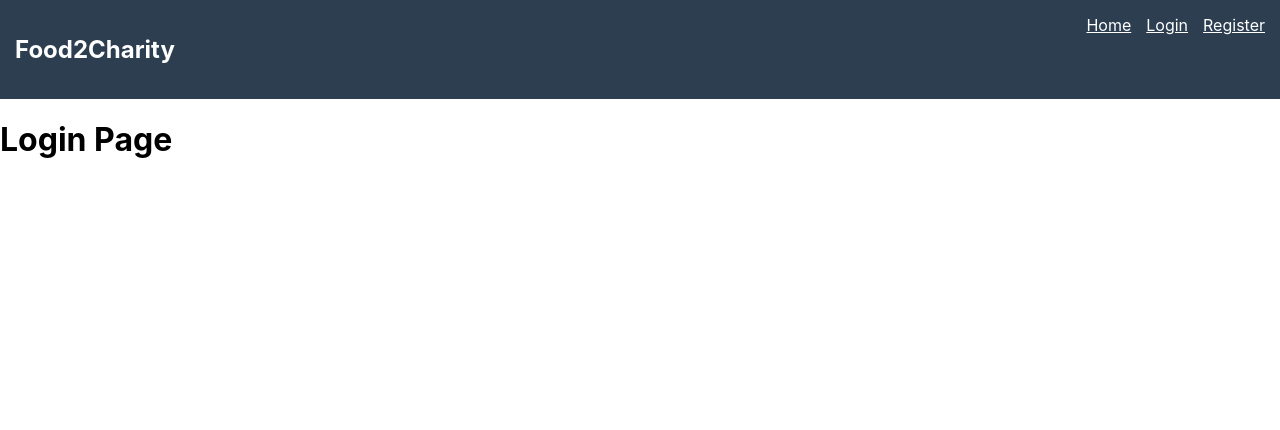
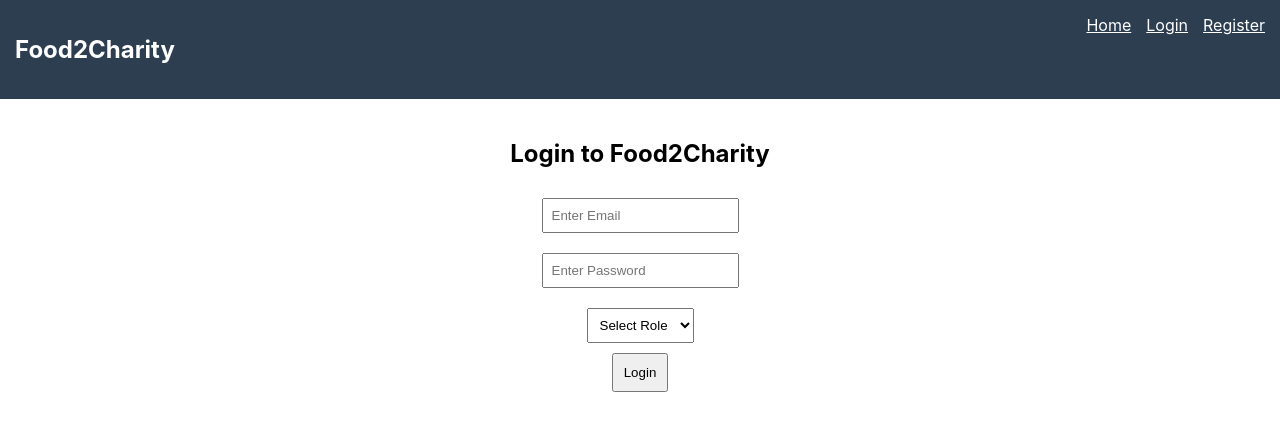
Before and after one commit to Samirahs08/food2charity-frontend, a React (Create React App) app: page /login in a window 1280 px wide. Shown: the top 430 px of the page. Built offline with nearby package versions, Linux system fonts and the light colour scheme.

Commit message:
Added Login authentication UI and dashboards

```diff
--- a/src/App.js
+++ b/src/App.js
@@ -5,6 +5,9 @@ import Navbar from "./components/Navbar";
 import Home from "./pages/Home";
 import Login from "./pages/Login";
 import Register from "./pages/Register";
+import DonorDashboard from "./pages/DonorDashboard";
+import NgoDashboard from "./pages/NgoDashboard";
+import AdminDashboard from "./pages/AdminDashboard";
 
 function App(){
   return (
@@ -16,6 +19,9 @@ function App(){
         <Route path="/" element={<Home />} />
         <Route path="/login" element={<Login />} />
         <Route path="/register" element={<Register />} />
+        <Route path="/donor-dashboard" element={<DonorDashboard />} />
+<Route path="/ngo-dashboard" element={<NgoDashboard />} />
+<Route path="/admin-dashboard" element={<AdminDashboard />} />
       </Routes>
 
     </BrowserRouter>
--- /dev/null
+++ b/src/pages/AdminDashboard.jsx
@@ -0,0 +1,12 @@
+import React from "react";
+
+function AdminDashboard(){
+  return(
+    <div>
+      <h1>Admin Dashboard</h1>
+      <p>Admin can manage users and donations.</p>
+    </div>
+  )
+}
+
+export default AdminDashboard;
--- /dev/null
+++ b/src/pages/DonorDashboard.jsx
@@ -0,0 +1,12 @@
+import React from "react";
+
+function DonorDashboard(){
+  return(
+    <div>
+      <h1>Donor Dashboard</h1>
+      <p>Welcome donor. Here you can donate food.</p>
+    </div>
+  )
+}
+
+export default DonorDashboard;
--- a/src/pages/Login.jsx
+++ b/src/pages/Login.jsx
@@ -1,11 +1,71 @@
-import React from "react";
+import React, { useState } from "react";
 
 function Login(){
-    return (
+
+  const [role,setRole] = useState("");
+
+  const handleSubmit = (e) =>{
+    e.preventDefault();
+
+    if(role === "donor"){
+      window.location.href="/donor-dashboard";
+    }
+    else if(role === "ngo"){
+      window.location.href="/ngo-dashboard";
+    }
+    else if(role === "admin"){
+      window.location.href="/admin-dashboard";
+    }
+  }
+
+  return(
+
+    <div style={{textAlign:"center", marginTop:"40px"}}>
+
+      <h2>Login to Food2Charity</h2>
+
+      <form onSubmit={handleSubmit}>
+
         <div>
-            <h1>Login Page</h1>
+          <input
+          type="email"
+          placeholder="Enter Email"
+          required
+          style={{margin:"10px",padding:"8px"}}
+          />
         </div>
-    );
+
+        <div>
+          <input
+          type="password"
+          placeholder="Enter Password"
+          required
+          style={{margin:"10px",padding:"8px"}}
+          />
+        </div>
+
+        <div>
+          <select
+          value={role}
+          onChange={(e)=>setRole(e.target.value)}
+          style={{margin:"10px",padding:"8px"}}
+          required
+          >
+            <option value="">Select Role</option>
+            <option value="donor">Donor</option>
+            <option value="ngo">NGO</option>
+            <option value="admin">Admin</option>
+          </select>
+        </div>
+
+        <button type="submit" style={{padding:"10px"}}>
+          Login
+        </button>
+
+      </form>
+
+    </div>
+  );
 }
 
 export default Login;
--- /dev/null
+++ b/src/pages/NgoDashboard.jsx
@@ -0,0 +1,12 @@
+import React from "react";
+
+function NgoDashboard(){
+  return(
+    <div>
+      <h1>NGO Dashboard</h1>
+      <p>Here NGOs can view available food donations.</p>
+    </div>
+  )
+}
+
+export default NgoDashboard;
```
